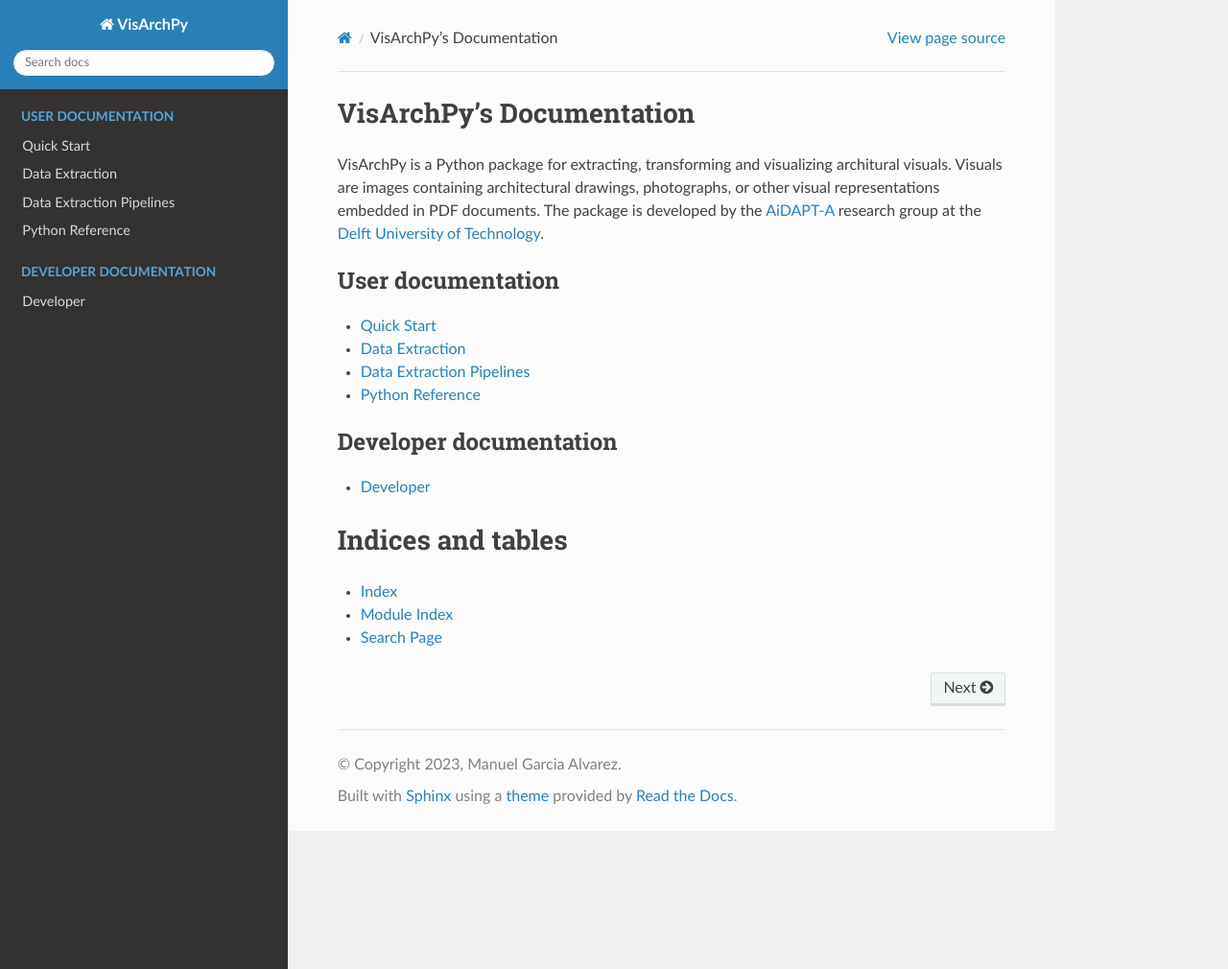
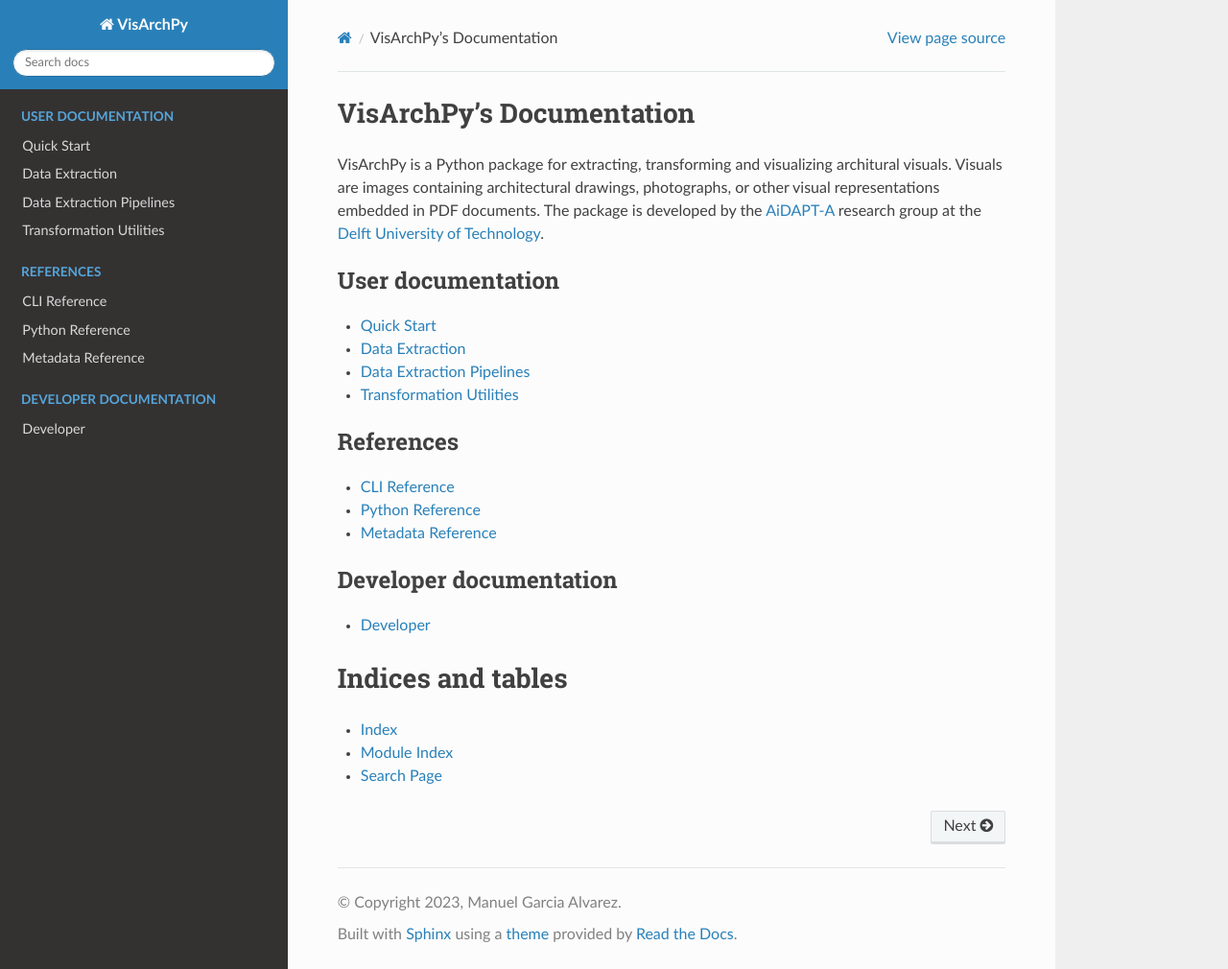
Before and after one commit to AiDAPT-A/VisArchPy, a Sphinx documentation site: the page built from docs/index.rst, in a window 1280 px wide and 1010 px high. Shown: the whole window at 96% size. Built offline with Sphinx 7.4.7 and the Read the Docs theme 2.0.0, drawn with Linux system fonts in a browser that asks for light colours; pages that are not in the unit, such as notebooks, are missing from menus.

Commit message:
Add CLI and metadata reference files

```diff
--- /dev/null
+++ b/docs/cli-reference.rst
@@ -0,0 +1,4 @@
+CLI Reference
+======================
+
+Explain the content of the metadata json file
--- a/docs/index.rst
+++ b/docs/index.rst
@@ -15,8 +15,17 @@
    quick-start
    data-extraction
    extraction-pipelines
-   transform-pipelines
+   transform-utility
+   visual-utility
+
+
+.. toctree::
+   :maxdepth: 1
+   :caption: References
+
+   cli-reference
    api-reference
+   meta-reference
 
 .. toctree::
    :maxdepth: 1
--- /dev/null
+++ b/docs/meta-reference.rst
@@ -0,0 +1,4 @@
+Metadata Reference
+======================
+
+Explain the content of the metadata json file
```
